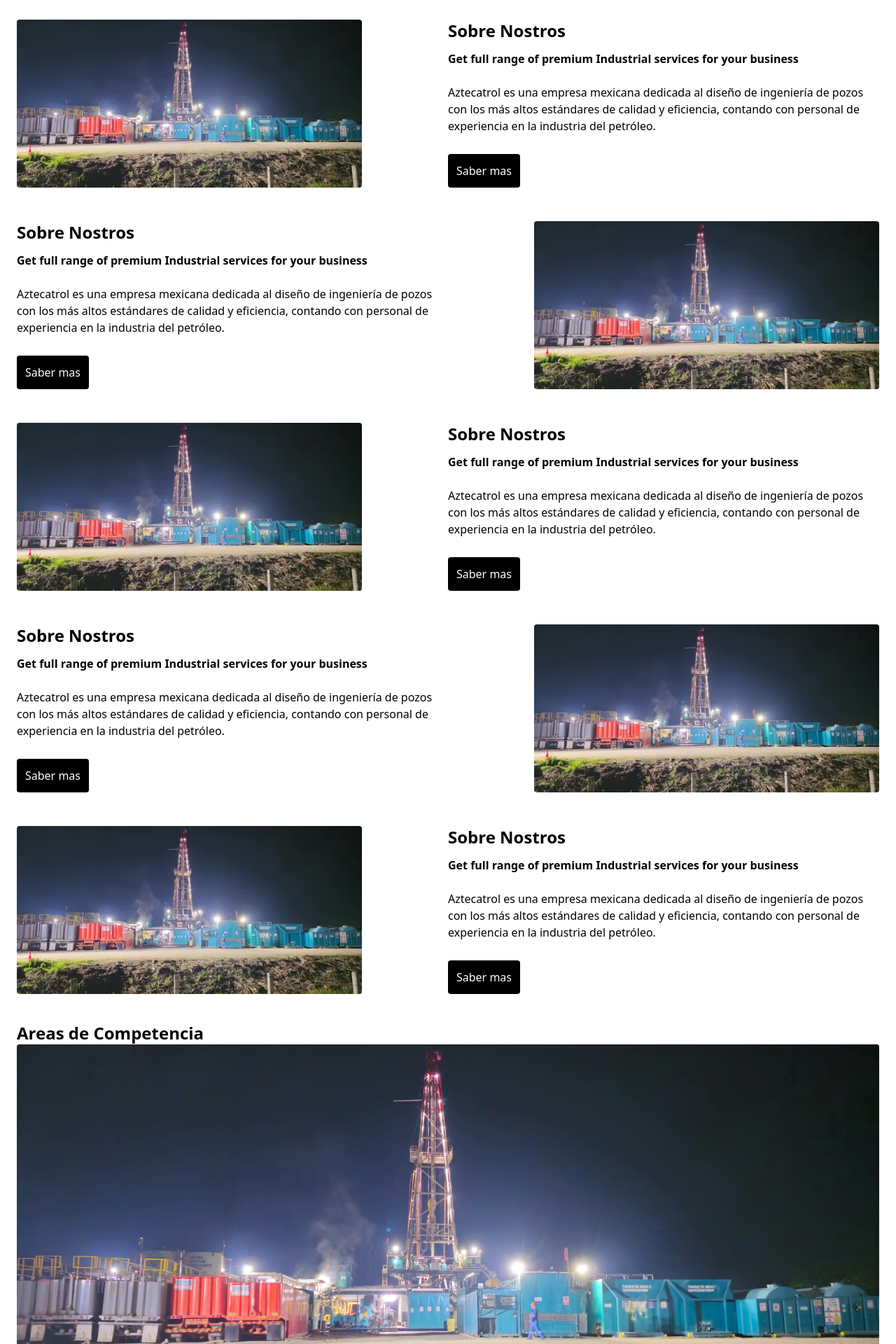
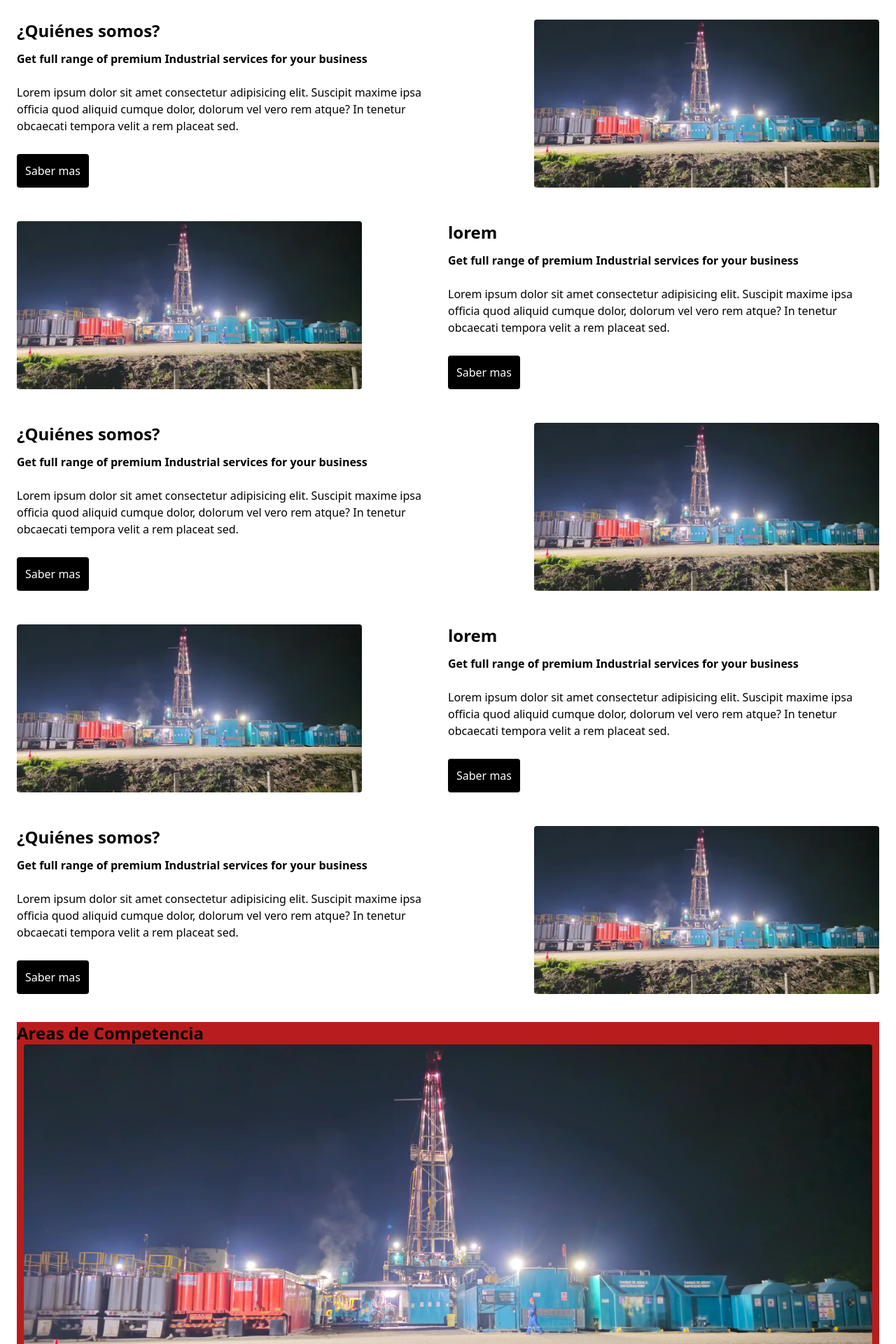
Before and after one commit to DanielRomanVillegas/aztecatrol, a React (Vite) app: page / in a window 1280 px wide. Shown: the part 820-2740 px from the top of the page at 70% size. Built offline with nearby package versions, Linux system fonts and the light colour scheme.

Commit message:
Carousel

```diff
--- a/src/components/header/Header.tsx
+++ b/src/components/header/Header.tsx
@@ -21,7 +21,7 @@ export const Header = () => {
 
       <div
         className={`flex flex-col text-white items-center w-fit mx-auto ${
-          isPc() ? "mt-60" : "mt-2"
+          isPc() ? "mt-72" : "mt-2"
         } max-h-[993px]`}
       >
         <h1 className="font-black text-xl  md:text-3xl mb-4">
--- a/src/components/header/MobilNav.tsx
+++ b/src/components/header/MobilNav.tsx
@@ -41,13 +41,21 @@ export const MobilNav = () => {
               Home
             </a>
 
-            <a href="#about">About Us</a>
+            <a href="#about" onClick={handleCloseSidemenu}>
+              About Us
+            </a>
 
-            <a href="#ventajas">Services</a>
+            <a href="#ventajas" onClick={handleCloseSidemenu}>
+              Services
+            </a>
 
-            <a href="#estructura">Testimonials</a>
+            <a href="#estructura" onClick={handleCloseSidemenu}>
+              Testimonials
+            </a>
 
-            <a href="#contact">Contact Us</a>
+            <a href="#contact" onClick={handleCloseSidemenu}>
+              Contact Us
+            </a>
           </nav>
         </div>
       </div>
--- a/src/components/ui/Carousel.tsx
+++ b/src/components/ui/Carousel.tsx
@@ -1,39 +1,27 @@
 import Slider from "react-slick";
 import "slick-carousel/slick/slick.css";
 import "slick-carousel/slick/slick-theme.css";
+import { Carouseltem } from "./Carouseltem";
 
 export const Carousel = () => {
   const settings = {
     dots: true,
-    infinite: false,
-    speed: 500,
+    infinite: true,
+    speed: 1000,
     slidesToShow: 1,
     slidesToScroll: 1,
+    autoplay: true,
+    autoplaySpeed: 4000,
   };
   return (
     <div className="slide-container mb-9">
       <Slider {...settings}>
-        <div
-          className="bg-green-500 rounded-sm p-4 h-96 w-44"
-          style={{ width: "60%" }}
-        >
-          <h3>1</h3>
-        </div>
-        <div className="bg-green-500 rounded-sm p-4">
-          <h3>2</h3>
-        </div>
-        <div className="bg-green-500 rounded-sm p-4">
-          <h3>3</h3>
-        </div>
-        <div className="bg-green-500 rounded-sm p-4">
-          <h3>4</h3>
-        </div>
-        <div className="bg-green-500 rounded-sm p-4">
-          <h3>5</h3>
-        </div>
-        <div className="bg-green-500 rounded-sm p-4">
-          <h3>6</h3>
-        </div>
+        <Carouseltem />
+        <Carouseltem />
+        <Carouseltem />
+        <Carouseltem />
+        <Carouseltem />
+        <Carouseltem />
       </Slider>
     </div>
   );
--- a/src/components/ui/Carouseltem.tsx
+++ b/src/components/ui/Carouseltem.tsx
@@ -1,9 +1,15 @@
-import React from "react";
+import { useQuery } from "../../hooks";
 
 export const Carouseltem = () => {
+  const { isPc } = useQuery();
+
   return (
-    <div className="bg-green-400 rounded h">
-      <img src="/plataforma.webp" className="rounded" alt="test" />
+    <div className={`overflow-hidden ${isPc() ? "md:h-4/5" : "h-3/4"}`}>
+      <img
+        src="/plataforma.webp"
+        className="rounded h-full w-full "
+        alt="test"
+      />
     </div>
   );
 };
--- a/src/components/ui/Section.tsx
+++ b/src/components/ui/Section.tsx
@@ -1,27 +1,28 @@
-interface Props {
+import { PropsWithChildren } from "react";
+
+interface Props extends PropsWithChildren {
   letf?: boolean;
+  title?: string;
+  id?: string;
 }
 
-export const Section = ({ letf }: Props) => {
+export const Section = ({ letf, title = "lorem", children, id }: Props) => {
   console.log({ letf });
   return (
     <section
+      id={id}
       className={`flex flex-col-reverse ${
         !letf ? "md:flex-row" : "md:flex-row-reverse"
       } md:justify-between w-full py-6 `}
     >
       <div className="md:w-3/6 md:inline-block">
-        <h2 className="text-2xl font-bold mb-3 mt-6 md:mt-0">Sobre Nostros</h2>
+        <h2 className="text-2xl font-bold mb-3 mt-6 md:mt-0">{title}</h2>
         <span className="font-bold mb-5">
           Get full range of premium Industrial services for your business
         </span>
         <br />
         <br />
-        <p className="mb-7">
-          Aztecatrol es una empresa mexicana dedicada al diseño de ingeniería de
-          pozos con los más altos estándares de calidad y eficiencia, contando
-          con personal de experiencia en la industria del petróleo.
-        </p>
+        <div className="mb-7">{children}</div>
 
         <a className="bg-black text-white p-3 rounded inline-block" href="">
           Saber mas
--- a/src/views/HomeView.tsx
+++ b/src/views/HomeView.tsx
@@ -5,18 +5,48 @@ export const HomeView = () => {
   return (
     <div className="p-6 bg-white">
       {/* //*Seccion Sobre nostros */}
-      <Section letf />
+      <Section id="home" title="¿Quiénes somos?">
+        <p>
+          Lorem ipsum dolor sit amet consectetur adipisicing elit. Suscipit
+          maxime ipsa officia quod aliquid cumque dolor, dolorum vel vero rem
+          atque? In tenetur obcaecati tempora velit a rem placeat sed.
+        </p>
+      </Section>
       {/* //*Seccion Nuestros servicios */}
-      <Section />
+      <Section id="about" letf>
+        <p>
+          Lorem ipsum dolor sit amet consectetur adipisicing elit. Suscipit
+          maxime ipsa officia quod aliquid cumque dolor, dolorum vel vero rem
+          atque? In tenetur obcaecati tempora velit a rem placeat sed.
+        </p>
+      </Section>
+      <Section title="¿Quiénes somos?">
+        <p>
+          Lorem ipsum dolor sit amet consectetur adipisicing elit. Suscipit
+          maxime ipsa officia quod aliquid cumque dolor, dolorum vel vero rem
+          atque? In tenetur obcaecati tempora velit a rem placeat sed.
+        </p>
+      </Section>
 
-      <Section letf />
+      <Section letf>
+        <p>
+          Lorem ipsum dolor sit amet consectetur adipisicing elit. Suscipit
+          maxime ipsa officia quod aliquid cumque dolor, dolorum vel vero rem
+          atque? In tenetur obcaecati tempora velit a rem placeat sed.
+        </p>
+      </Section>
 
-      <Section />
-
-      <Section letf />
-      <section className="mt-4">
+      <Section title="¿Quiénes somos?">
+        <p>
+          Lorem ipsum dolor sit amet consectetur adipisicing elit. Suscipit
+          maxime ipsa officia quod aliquid cumque dolor, dolorum vel vero rem
+          atque? In tenetur obcaecati tempora velit a rem placeat sed.
+        </p>
+      </Section>
+      <section className="mt-4 bg-red-700 overflow-hidden">
         <h2 className="text-2xl font-bold">Areas de Competencia</h2>
-        <Carouseltem />
+        <Carousel />
+        {/* <Carouseltem /> */}
       </section>
     </div>
   );
```
